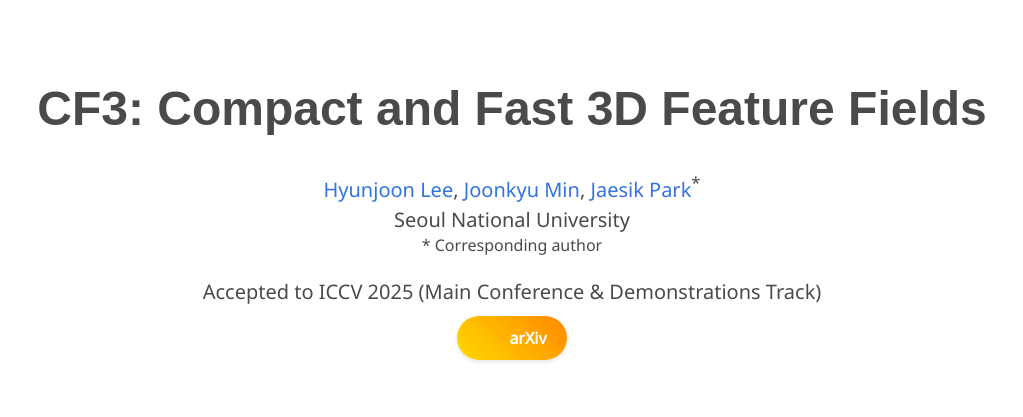
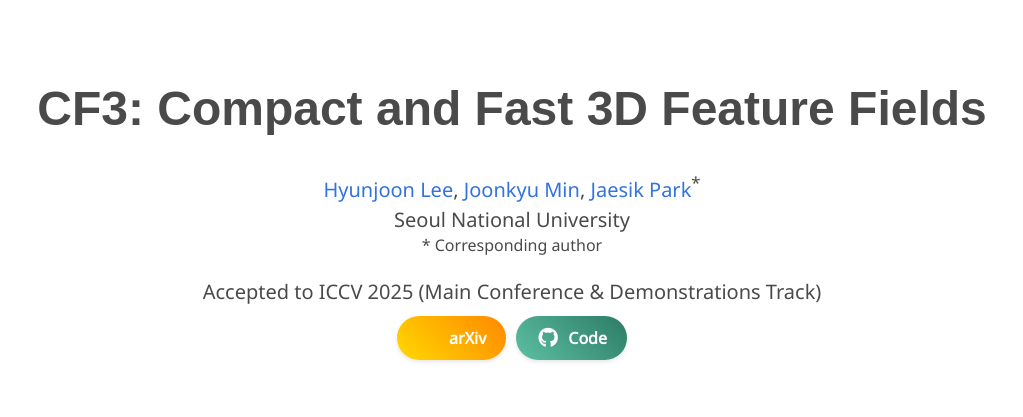
Before and after one commit to JJoonII/cf3-website, a plain HTML site: page index.html in a window 1280 px wide. Shown: the top 417 px of the page, without its empty margins (128-1151 px from the left). Drawn offline with nearby package versions, Linux system fonts and the light colour scheme; some icons are missing; a web font is replaced by a local one.

Commit message:
code update

```diff
--- a/index.html
+++ b/index.html
@@ -67,11 +67,11 @@
             </span>
             <span>arXiv</span>
           </a>
-          <!--<a href="" class="highlighted-link github-link pulse-gn">
+          <a href="https://github.com/SNU-VGILab/CF3" class="highlighted-link github-link pulse-gn">
             <span class="icon">
               <i class="fab fa-github"></i>
             </span>
-            <span>Code</span>-->
+            <span>Code</span>
           </a>
         </div>
       </div>
```
